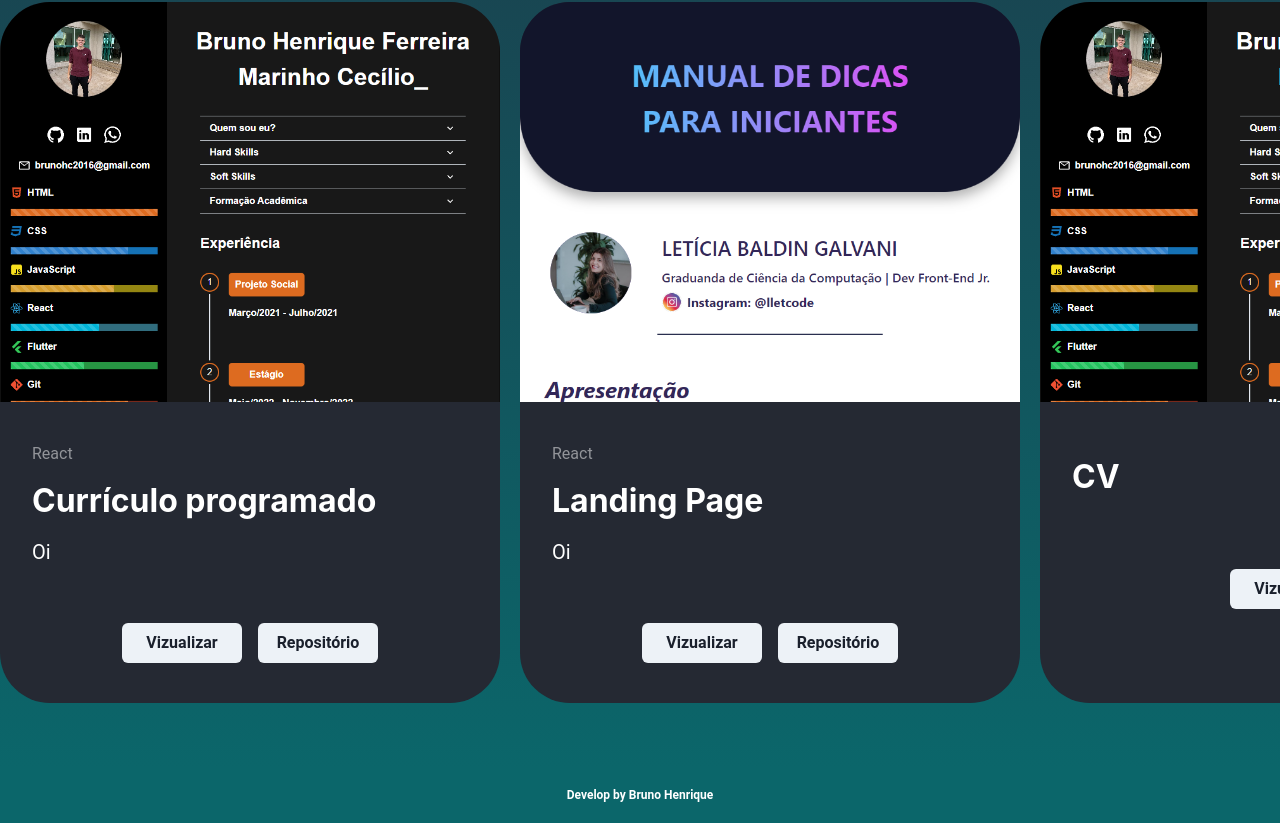
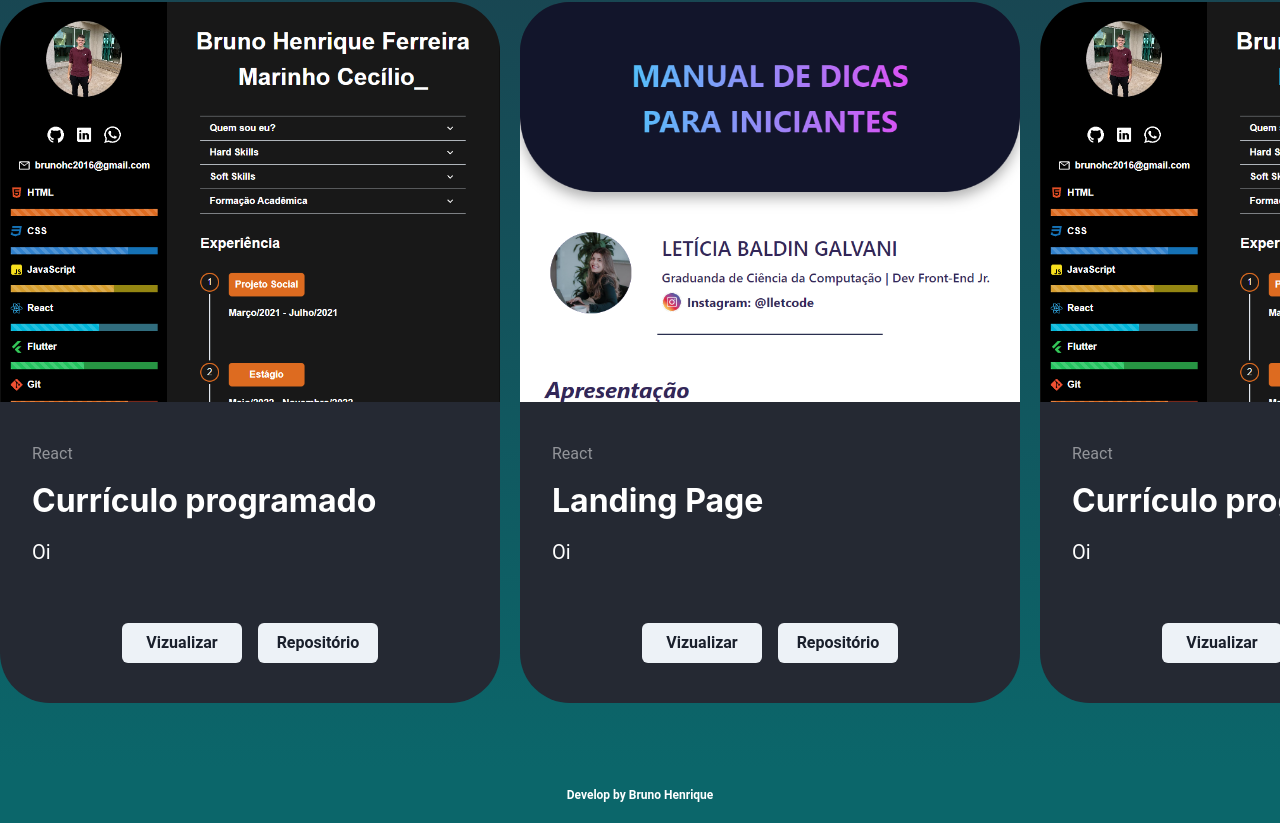
Before and after one commit to SixBruno99/portifolio, a React (Vite) app: page / in a window 1280 px wide. Shown: the part 681-1504 px from the top of the page. Built offline with nearby package versions, Linux system fonts and the light colour scheme.

Commit message:
feat: maping project props to renderr the component

```diff
--- a/src/pages/home.tsx
+++ b/src/pages/home.tsx
@@ -10,6 +10,7 @@ import {
 
 import { SocialMedias } from "../core/components/social";
 import { Projects } from "../core/components/projects";
+import { IProjects } from "../types/projects/interface";
 
 // Images imports
 import Foto from "../assets/Images/foto.jpg";
@@ -53,6 +54,57 @@ export function Home() {
   const textAnimation = prefersReducedMotion
     ? `${textInitialization} 1 1.5s ease-in`
     : undefined;
+
+  const PROJECTS_PROPS: Array<IProjects> = [
+    {
+      projectImage: Curriculo,
+      projectLink: "https://brunohenrique.netlify.app/",
+      repositoryLink: "https://github.com/SixBruno99/Curriculo",
+      title: "Currículo programado",
+      description: "Oi",
+      technologies: "React",
+      scrollTime: "1s",
+    },
+    {
+      projectImage: Manual,
+      projectLink: "http://localhost:3000/",
+      repositoryLink: "https://github.com/SixBruno99/landing-page",
+      title: "Landing Page",
+      description: "Oi",
+      technologies: "React",
+      scrollTime: "5s",
+    },
+    {
+      projectImage: Curriculo,
+      projectLink: "https://brunohenrique.netlify.app/",
+      repositoryLink: "https://github.com/SixBruno99/Curriculo",
+      title: "Currículo programado",
+      description: "Oi",
+      technologies: "React",
+      scrollTime: "1s",
+    },
+    {
+      projectImage: Curriculo,
+      projectLink: "https://brunohenrique.netlify.app/",
+      repositoryLink: "https://github.com/SixBruno99/Curriculo",
+      title: "Currículo programado",
+      description: "Oi",
+      technologies: "React",
+      scrollTime: "1s",
+    },
+    {
+      projectImage: Curriculo,
+      projectLink: "https://brunohenrique.netlify.app/",
+      title: "Currículo programado",
+      technologies: "React",
+      scrollTime: "1s",
+    },
+    {
+      projectImage: Curriculo,
+      title: "Currículo programado",
+      scrollTime: "1s",
+    },
+  ];
 
   return (
     <Flex
@@ -103,32 +155,18 @@ export function Home() {
       </Heading>
 
       <Flex maxWidth="full" minWidth="7xl" overflowX="scroll" gap={5}>
-        <Projects
-          projectImage={Curriculo}
-          projectLink="https://brunohenrique.netlify.app/"
-          repositoryLink="https://github.com/SixBruno99/Curriculo"
-          title="Currículo programado"
-          description="Oi"
-          technologies="React"
-          scrollTime="1s"
-        />
-        <Projects
-          projectImage={Manual}
-          projectLink="http://localhost:3000/"
-          repositoryLink="https://github.com/SixBruno99/landing-page"
-          title="Landing Page"
-          description="Oi"
-          technologies="React"
-          scrollTime="5s"
-        />
-        <Projects
-          projectImage={Curriculo}
-          projectLink="https://brunohenrique.netlify.app/"
-          title="CV"
-          scrollTime="2s"
-        />
-        <Projects projectImage={Curriculo} title="CV" scrollTime="2s" />
-        <Projects projectImage={Curriculo} scrollTime="2s" />
+        {PROJECTS_PROPS.map((project, index) => (
+          <Projects
+            key={index}
+            title={project.title}
+            projectImage={project.projectImage}
+            projectLink={project.projectLink}
+            repositoryLink={project.repositoryLink}
+            description={project.description}
+            technologies={project.technologies}
+            scrollTime={project.scrollTime}
+          />
+        ))}
       </Flex>
     </Flex>
   );
--- /dev/null
+++ b/src/types/projects/interface.ts
@@ -0,0 +1,9 @@
+export interface IProjects {
+  title?: string;
+  projectImage?: string;
+  projectLink?: string;
+  repositoryLink?: string;
+  description?: string;
+  technologies?: string;
+  scrollTime: string;
+}
```
Also changed, not shown: src/core/components/projects.tsx (+2 -11 lines).
